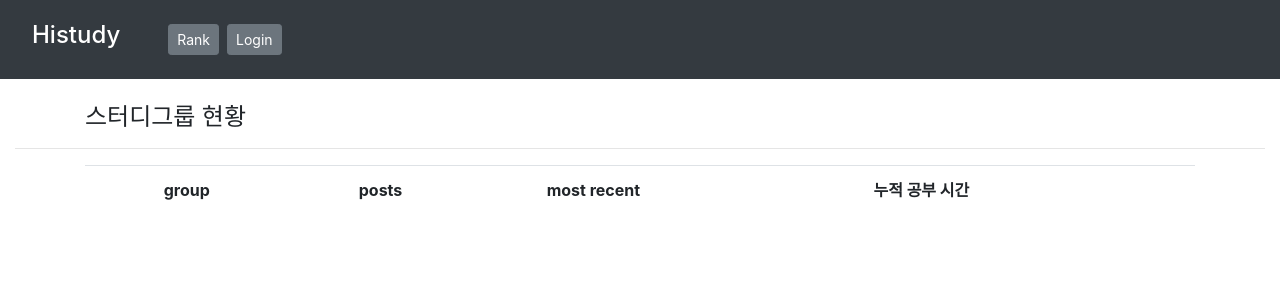
After one commit to dodoyoon/Histudy, a Django app: page /rank/ in a window 1280 px wide. The commit adds this page. Shown: the top 300 px of the page. Run offline with Django 3.2, Linux system fonts and the light colour scheme; tables that the repository leaves empty hold one stand-in row (values such as "Sample post"); lists and menus that the app fills with data are empty; some libraries are stand-ins or nearby versions.

Commit message:
added rank page that's available for everyone (even non-logged in users)

```diff
--- a/photos/templates/base_template.html
+++ b/photos/templates/base_template.html
@@ -38,10 +38,11 @@
 
 			<div class="navbar justify-content-end">
 				<div class="d-flex">
+					<a class="btn btn-secondary btn-sm mr-2" href="{% url 'rank' %}">Rank</a>
 					{% if username %}
-						<a class="btn btn-secondary btn-sm btn-outline-secondary active" href="{% url 'logout' %}?next={{request.path}}">Logout</a>
+						<a class="btn btn-secondary btn-sm btn-outline-secondary active mr-2" href="{% url 'logout' %}?next={{request.path}}">Logout</a>
 					{% else %}
-						<a class="btn btn-secondary btn-sm btn-outline-secondary active" href="{% url 'loginpage' %}?next={{request.path}}">Login</a>
+						<a class="btn btn-secondary btn-sm btn-outline-secondary active mr-2" href="{% url 'loginpage' %}?next={{request.path}}">Login</a>
 					{% endif %}
 				</div>
 			</div>
--- /dev/null
+++ b/photos/templates/rank.html
@@ -0,0 +1,48 @@
+{% extends "base_template.html" %}
+{% block content %}
+
+<div class="container">
+<h4>스터디그룹 현황
+</h4>
+</div>
+
+<hr>
+
+<div class="container">
+    <table class="table table-inbox table-hover" style="width:100%">
+        <tbody>
+        <tr>
+            <th></th>
+            <th>group</th>
+            <th>posts</th>
+            <th>most recent</th>
+            <th>누적 공부 시간</th>
+        </tr>
+    {% for user in list %}
+        {% if not user.is_staff %}
+        <tr>
+            <th>
+                {{ forloop.counter }}
+            </th>
+            <th>
+                <a>
+                {% if user.num_posts > 9 %}
+                <font color="green">
+                {{ user.username }}
+                </font>
+                {% else %}
+                {{ user.username }}
+                {% endif %}
+                </a>
+            </th>
+            <th>{{ user.num_posts }}</th>
+            <th>{{ user.recent }}</th>
+            <th>{{ user.total_dur }}</th>
+        </tr>
+        {% endif %}
+    {% endfor %}
+    <tbody>
+    </table>
+</div>
+
+{% endblock %}
--- a/photos/views.py
+++ b/photos/views.py
@@ -37,7 +37,7 @@ from django_user_agents.utils import get_user_agent
 def detail(request, pk):
     data = get_object_or_404(Data, pk=pk)
     ctx={}
-    if request.user:
+    if request.user.is_authenticated:
         username = request.user.username
         user = request.user
         ctx['userobj'] = user
@@ -57,7 +57,7 @@ def detail(request, pk):
 def data_upload(request):
     ctx={}
 
-    if request.user:
+    if request.user.is_authenticated:
         username = request.user.username
         ctx['username'] = request.user.username
     else:
@@ -129,7 +129,7 @@ def data_upload(request):
 def csv_upload(request):
     ctx = {}
 
-    if request.user:
+    if request.user.is_authenticated:
         username = request.user.username
         user = User.objects.get(username=username)
         ctx['userobj'] = user
@@ -232,7 +232,7 @@ def csv_upload(request):
 def photoList(request, user):
     picList = Data.objects.raw('SELECT * FROM photos_data WHERE author = %s ORDER BY id DESC', [user])
     listuser = user
-    if request.user:
+    if request.user.is_authenticated:
         username = request.user.username
         user = User.objects.get(username=username)
         if user.is_staff is False:
@@ -254,9 +254,9 @@ def photoList(request, user):
 
 
 def userList(request):
-    if request.user:
+    if request.user.is_authenticated:
         username = request.user.username
-        user = User.objects.get(username=username)
+        user = request.user
         if user.is_staff is False:
             return redirect('main')
     else:
@@ -277,8 +277,26 @@ def userList(request):
 
     return render(request, 'userlist.html', ctx)
 
+def rank(request):
+    ctx = {}
+    if request.user.is_authenticated:
+        username = request.user.username
+        user = User.objects.get(username=username)
+        ctx['user'] = user
+        ctx['username'] = username
+
+    userlist = User.objects.filter(is_staff=False).annotate(
+        num_posts = Count('data'),
+        recent = Max('data__date'),
+        total_dur = Sum('data__study_total_duration'),
+    ).exclude(username='test').order_by('-num_posts', 'recent', 'id')
+
+    ctx['list'] = userlist
+
+    return render(request, 'rank.html', ctx)
+
 def top3(request):
-    if request.user:
+    if request.user.is_authenticated:
         username = request.user.username
         user = User.objects.get(username=username)
         if user.is_staff is False:
@@ -300,7 +318,7 @@ def top3(request):
 
 def announce(request):
     ctx={}
-    if request.user:
+    if request.user.is_authenticated:
         username = request.user.username
         user = User.objects.get(username=username)
         ctx['userobj'] = user
@@ -317,7 +335,7 @@ def announce(request):
 def main(request):
     ctx={}
 
-    if request.user:
+    if request.user.is_authenticated:
         username = request.user.username
         ctx['username'] = username
     else:
@@ -403,7 +421,7 @@ def main(request):
 def confirm_delete_data(request, pk):
     ctx={}
 
-    if request.user:
+    if request.user.is_authenticated:
         loginname = request.user.username
         pass
     else:
@@ -423,7 +441,7 @@ def confirm_delete_data(request, pk):
 def confirm_delete_announce(request, pk):
     ctx={}
 
-    if request.user:
+    if request.user.is_authenticated:
         loginname = request.user.username
         pass
     else:
@@ -478,7 +496,7 @@ def group_profile(request, user):
     memuser = User.objects.get(username=user)
     ctx={}
 
-    if request.user:
+    if request.user.is_authenticated:
         username = request.user.username
         user = User.objects.get(username=username)
         ctx['user'] = user
@@ -502,7 +520,7 @@ def group_profile(request, user):
 def profile(request):
     ctx={}
 
-    if request.user:
+    if request.user.is_authenticated:
         username = request.user.username
         user = User.objects.get(username=username)
         ctx['userobj'] = user
@@ -523,7 +541,7 @@ def profile(request):
 def staff_profile(request):
     ctx={}
 
-    if request.user:
+    if request.user.is_authenticated:
         username = request.user.username
         user = User.objects.get(username=username)
         ctx['userobj'] = user
@@ -548,7 +566,7 @@ def logout_view(request):
 def signup(request):
     ctx = {}
 
-    if request.user:
+    if request.user.is_authenticated:
         username = request.user.username
         user = User.objects.get(username=username)
         ctx['userobj'] = user
@@ -574,7 +592,7 @@ def signup(request):
 
 def announce_write(request):
     ctx = {}
-    if request.user:
+    if request.user.is_authenticated:
         username = request.user.username
         ctx['username'] = username
         user = User.objects.get(username = username)
@@ -606,7 +624,7 @@ def announce_detail(request, pk):
         'post': post,
     }
 
-    if request.user:
+    if request.user.is_authenticated:
         username = request.user.username
         user = User.objects.get(username = username)
         ctx['userobj'] = user
@@ -620,7 +638,7 @@ def announce_detail(request, pk):
 def change_password(request):
     ctx = {}
 
-    if request.user:
+    if request.user.is_authenticated:
         username = request.user.username
         user = User.objects.get(username=username)
         ctx['userobj'] = user
@@ -656,7 +674,7 @@ def change_password(request):
 def add_member(request):
     ctx={}
 
-    if request.user:
+    if request.user.is_authenticated:
         username = request.user.username
         ctx['username'] = username
     else:
@@ -700,7 +718,7 @@ def confirm_delete_user(request, pk):
 def popup(request):
     ctx = {}
 
-    if request.user:
+    if request.user.is_authenticated:
         username = request.user.username
         user = User.objects.get(username=username)
         orig, created = Verification.objects.get_or_create(user=user)
@@ -745,7 +763,7 @@ def popup(request):
 def inquiry(request):
     ctx = {}
 
-    if request.user:
+    if request.user.is_authenticated:
         username = request.user.username
         user = User.objects.get(username=username)
         ctx['userobj'] = user
--- a/pystagram/urls.py
+++ b/pystagram/urls.py
@@ -21,7 +21,7 @@ from django.conf import settings
 
 from photos.views import detail, announce_write, announce_detail, confirm_delete_announce, confirm_delete_member, confirm_delete_user
 from photos.views import csv_upload, photoList, main, confirm_delete_data, userList, announce, inquiry
-from photos.views import data_upload, top3, group_profile
+from photos.views import data_upload, top3, group_profile, rank
 from django.urls import include
 from django.urls import path
 from django.contrib.staticfiles.urls import staticfiles_urlpatterns
@@ -41,6 +41,7 @@ urlpatterns = [
     url(r'^announce_delete_confirm/(?P<pk>\d+)$', confirm_delete_announce, name='confirm_delete_announce'),
     url(r'^member_delete_confirm/(?P<pk>\d+)$', confirm_delete_member, name='confirm_delete_member'),
     url(r'^list/(?P<user>\w+)$', photoList, name='list'),
+    url(r'^rank/$', rank, name='rank'),
     url(r'^profile/(?P<user>\w+)$', group_profile, name='group_profile'),
     url(r'^user_delete_confirm/(?P<pk>\d+)$', confirm_delete_user, name='confirm_delete_user'),
     url(r'^inquiry/$', inquiry, name='inquiry'),
```
